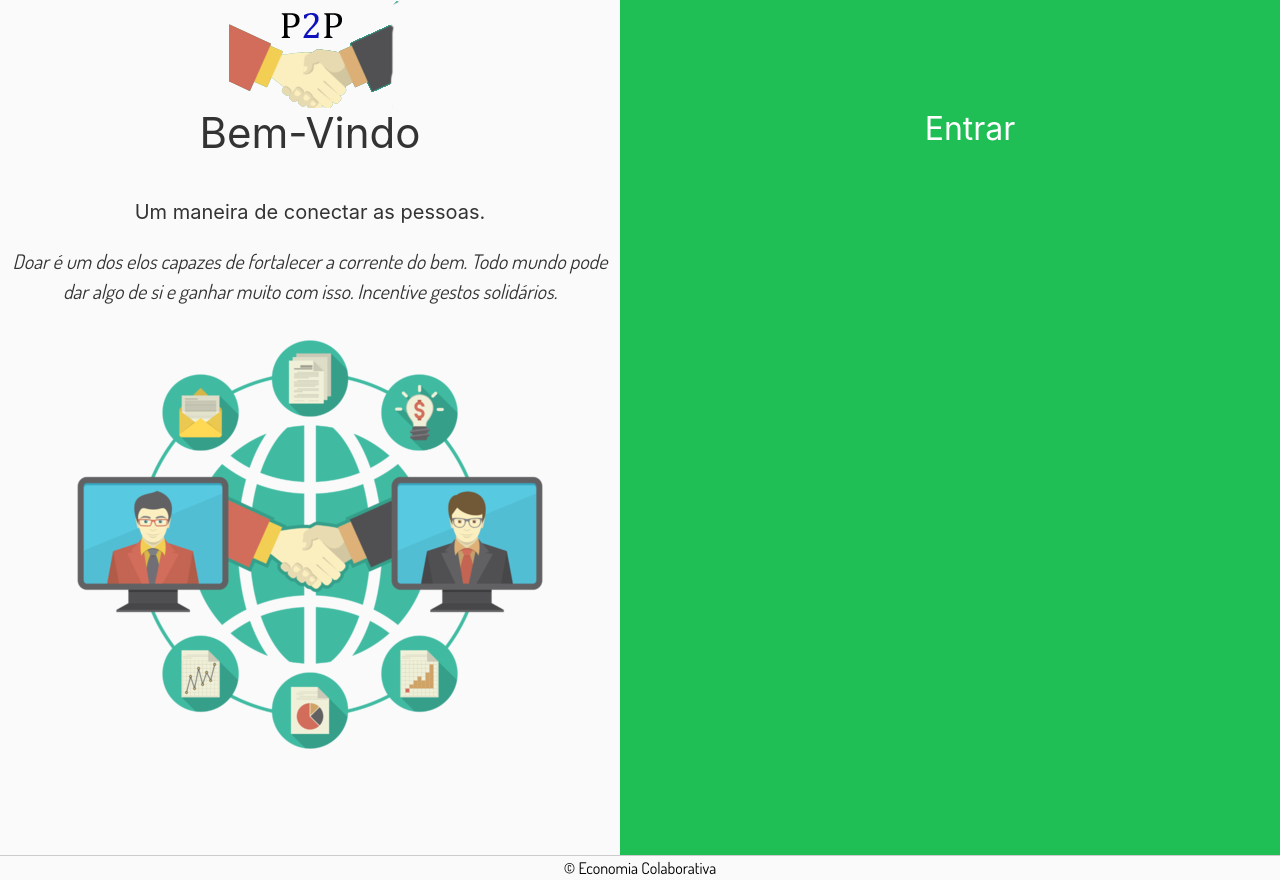
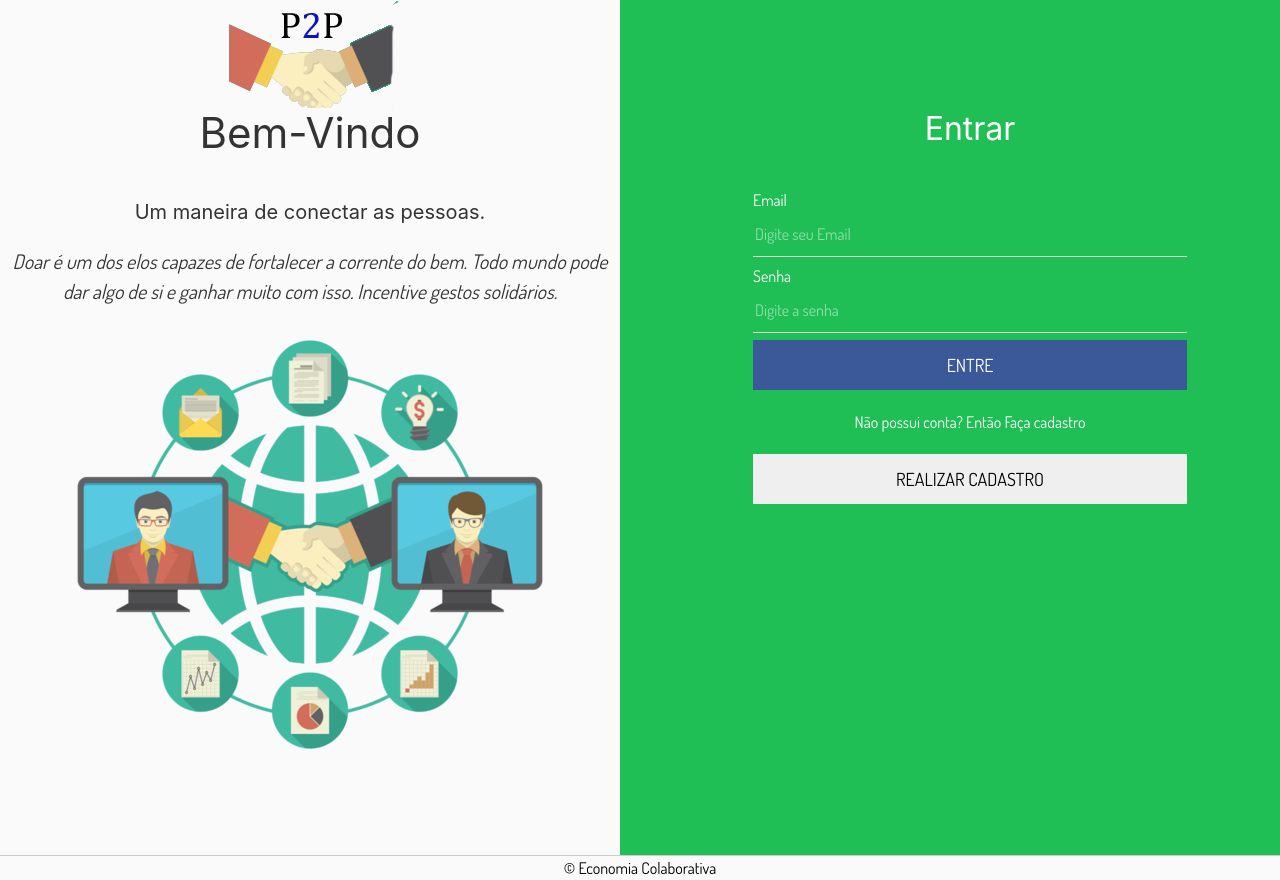
Before and after one commit to 6eful/trabalhoGarcia, a PHP site: page /login in a window 1280 px wide. Run offline with PHP 8.4, Linux system fonts and the light colour scheme; some libraries are stand-ins or nearby versions.

Commit message:
Coloquei o formulario de login

```diff
--- a/login.php
+++ b/login.php
@@ -39,6 +39,18 @@
                 </aside>
                 <main class="uk-width-1@s uk-width-1@m uk-width-1-2@l back">
                     <h2>Entrar</h2>
+                    <form name="form">
+
+                        <label for="emailUsuario">Email</label>
+                        <input class="emailUsuario" id="emailUsuario" type="email" name="emailUsuario" placeholder="Digite seu Email" accesskey="1" required autocomplete="off">
+
+                        <label for="senhaUsuario">Senha</label>
+                        <input class="senhaUsuario" id="senhaUsuario" type="password" name="senhaUsuario" placeholder="Digite a senha" accesskey="3" required>
+
+                    </form>
+                    <button id="entrar">ENTRE</button>
+                    <p>Não possui conta? Então Faça cadastro</p>
+                    <a href="/cadastro"><button id="cad">REALIZAR CADASTRO</button></a>
                 </main>
             </div>
             <footer class="" uk-grid>
```
